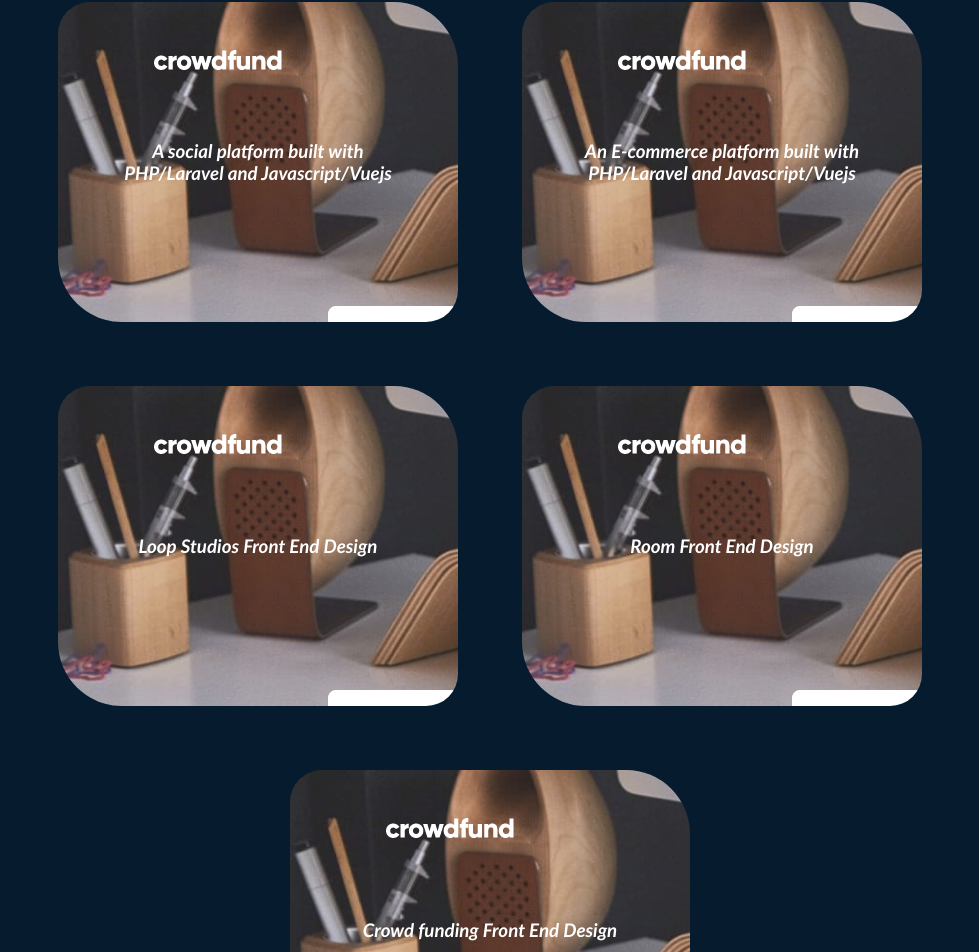
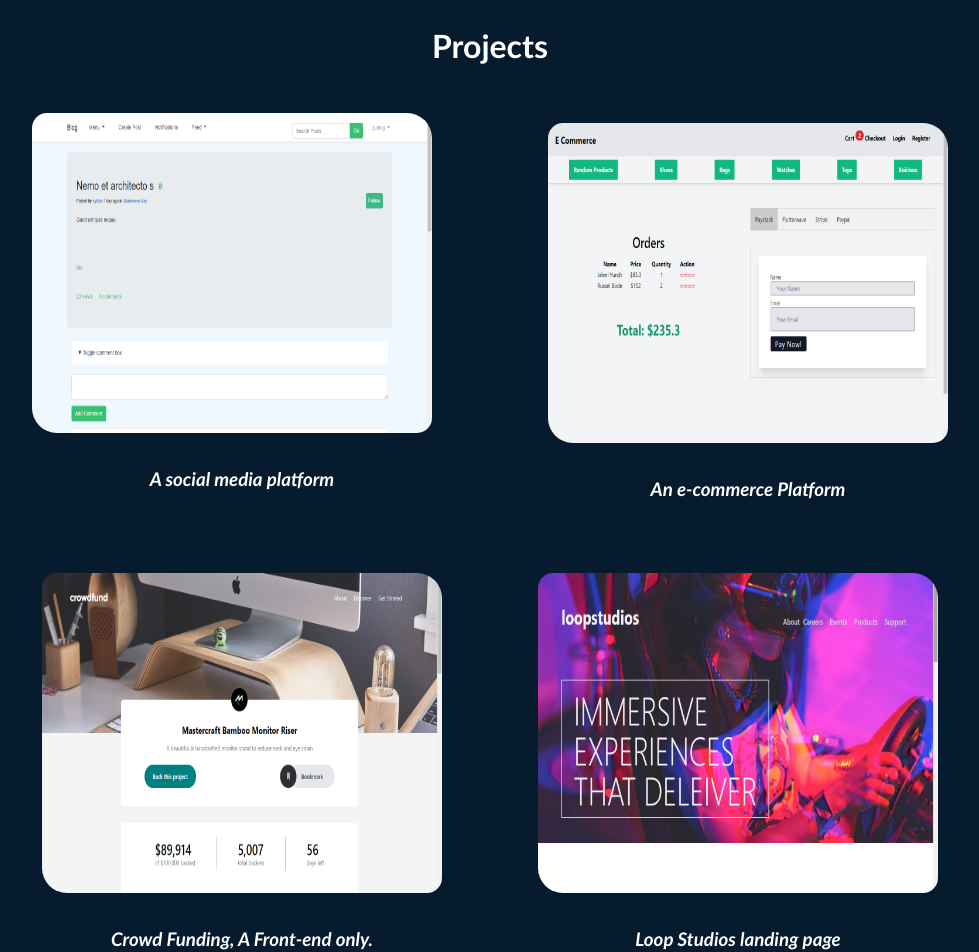
Before and after one commit to karlebh/Portfolio, a Vue app: page / in a window 1280 px wide. Shown: the part 889-1841 px from the top of the page, without its empty margins (150-1129 px from the left). Built offline with nearby package versions, Linux system fonts and the light colour scheme.

Commit message:
portfolio section fixed

```diff
--- a/src/components/About.vue
+++ b/src/components/About.vue
@@ -3,7 +3,11 @@
 		<article class="about">
 			I am passionate about developing web solutions. I have years of experience developing with PHP and Javascrit experience.
 
-			I use Laravel framework to develop various website applications. For the front end, I major in VueJs a Javascript framework that allows to write Javascript in a declarative manner
+			I use Laravel framework to develop various website applications. For the front end, I major in VueJs a Javascript framework that allows to write Javascript in a declarative manner.
+
+			<br><br><br>
+			My Stacks include: PHP, Laravel, Javascript, Vuejs, TailwindCss and Bootstrap.
+
 		</article>
 	</div>
 </template>
--- a/src/components/Card.vue
+++ b/src/components/Card.vue
@@ -1,34 +1,33 @@
 <template>
 	<div class="container" id="projects">
-		<slot></slot>
+		<a :href="theLink">
+			<slot></slot>
+			<slot class="slot-value" name="desciption"></slot>
+		</a>
 	</div>
 </template>
 
+<script>
+	export default {
+		props: ['link'],
+
+		data() {
+			return {
+				theLink: this.link,
+			}
+		}
+	}
+</script>
+
 <style scoped>
 	.container {
-		background-image: url('~@/assets/crowd.png');
-		display: flex;
-		flex-wrap: wrap;
-		justify-content: center;
-		align-items: center;
-		background-color: rgba(29, 139, 82, .7);
-		color: white;
-		margin: 2rem 2rem;
-		padding: 3rem;
-		width: 25rem;
-		height: 20rem;
-		text-align: center;
-		border-radius: 2rem 4rem;
-		transition: 1s;
-		cursor: pointer;
-		outline: none;
-		border: 1px;
+		margin: 1rem;
+		transition: .5s ease-in-out;
 	}
 
 	.container:hover {
-		transform: scale(1.1);
-		background-color: rgba(29, 139, 82, 1);
-	}
+		transform: scale(1.03);
+}
 
 	a {
 		text-decoration: none;
--- a/src/components/Contact.vue
+++ b/src/components/Contact.vue
@@ -23,8 +23,6 @@
 </template>
 
 <script>
-	import emailjs from 'emailjs-com';
-
 	export default {
 		name: 'ContactUs',
 		data() {
@@ -35,20 +33,8 @@
 			}
 		},
 		methods: {
-			sendEmail(e) {
-				try {
-					emailjs.sendForm('YOUR_SERVICE_ID', 'YOUR_TEMPLATE_ID', e.target, 'YOUR_USER_ID', {
-						name: this.name,
-						email: this.email,
-						message: this.meessage
-					})
-					console.log('it works!!!')
-				} catch (error) {
-					console.log({error})
-				}
-				this.name = ''
-				this.email = ''
-				this.message = ''
+			sendEmail() {
+				// window.open(`mailto:${this.email}?body${this.message}`)
 			},
 		}
 	}
--- a/src/components/Hero.vue
+++ b/src/components/Hero.vue
@@ -30,9 +30,7 @@
 
 		</div>
 
-		<div class="image">
-
-		</div>
+		<div class="image"></div>
 	</div>
 </template>
 
--- a/src/layouts/SectionComponent.vue
+++ b/src/layouts/SectionComponent.vue
@@ -1,5 +1,5 @@
 <template>
-	<section>
+	<main>
 		<Hero />
 		<h1 style="text-align: center;">About</h1>
 		<About />
@@ -7,46 +7,71 @@
 		<h1 style="text-align: center;">Projects</h1>
 
 		<div class="card">
-			<card>
-				<a class="" href="http://www.lara-blog-example.herokuapp.com" title="click link to go to project page">
-					<h3>A social platform built with PHP/Laravel and Javascript/Vuejs</h3>
-				</a>
+			<card link="http://www.lara-blog-example.herokuapp.com">
+				<template v-slot:default>
+					<img src="@/assets/forum.png" alt="Forum Website" />
+				</template>
+				<template v-slot:desciption>
+					<a style="text-align: center; padding: 0 20px;" href="http://www.lara-blog-example.herokuapp.com" title="click link to go to project page">
+						<h3>A social media platform</h3>
+					</a>
+				</template>
 			</card>
 
-			<card>
-				<a class="" href="http://www.lara-e-commerce-example.herokuapp.com" title="click link to go to project page">
-					<h3>An E-commerce platform built with PHP/Laravel and Javascript/Vuejs</h3>
-				</a>
+			<card link="http://www.lara-e-commerce.herokuapp.com">
+				<template v-slot:default>
+					<img src="@/assets/e-commerce.png" alt="E-commerce Website" />
+				</template>
+				<template v-slot:desciption>
+					<a style="text-align: center; border: 20px;" href="http://www.lara-e-commerce.herokuapp.com" title="click link to go to project page">
+						<h3>An e-commerce Platform</h3>
+					</a>
+				</template>
 			</card>
 
-			<card>
-				<a class="" href="" title="click link to go to project page">
-					<h3>Loop Studios Front End Design</h3>
-				</a>
+			<card link="https://www.crowd-funding-rho.vercel.app">
+				<template v-slot:default>
+					<img src="@/assets/crowd.png" alt="" />
+				</template>
+				<template v-slot:desciption>
+					<a style="text-align: center;" href="https://www.crowd-funding-rho.vercel.app" title="click link to go to project page">
+						<h3>Crowd Funding,  A Front-end only.</h3>
+					</a>
+				</template>
 			</card>
 
-			<card>
-				<a class="" href="" title="click link to go to project page">
-					<h3>Room Front End Design</h3>
-				</a>
+			<card link="https://www.loop-studio-slime.vercel.app">
+				<template v-slot:default>
+					<img src="@/assets/loop-studio.png" alt="Loop studio" />
+				</template>
+				<template v-slot:desciption>
+					<a style="text-align: center;" href="https://www.loop-studio-slime.vercel.app" title="click link to go to project page">
+						<h3>Loop Studios landing page</h3>
+					</a>
+				</template>
 			</card>
 
+			<card link="https://www.room-karlebh.vercel.app">
+				<template v-slot:default>
+					<img src="@/assets/room.png" alt="" />
+				</template>
+				<template v-slot:desciption>
+					<a style="text-align: center;" href="https://www.room-karlebh.vercel.app" title="click link to go to project page">
+						<h3>Room marketing page</h3>
+					</a>
+				</template>
+			</card>
 
-			<card>
-				<a class="" href="" title="click link to go to project page">
-					<h3>Crowd funding Front End Design</h3>
-				</a>
-			</card>
 		</div>
 
 
-
+		<br><br><br>
 		<h1 style="text-align: center;">Contact</h1>
 
 		<Contact />
 
 
-	</section>
+	</main>
 </template>
 
 <script>
@@ -68,6 +93,14 @@
 </script>
 
 <style scoped>
+img {
+	width: 25rem;
+	height: 20rem;
+	margin: 2rem 2rem;
+	border-radius: 15px 25px;
+	/*object-fit: contain;*/
+}
+
 a {
 	text-decoration: none;
 	color: white;
@@ -77,7 +110,7 @@ a {
 .card {
 	display: flex;
 	flex-wrap: wrap;
-	flex-direction: row;
 	justify-content: center;
+	align-items: center;
 }
 </style>
```
Also changed, not shown: src/mailer.js (deleted, +0 -24 lines).
